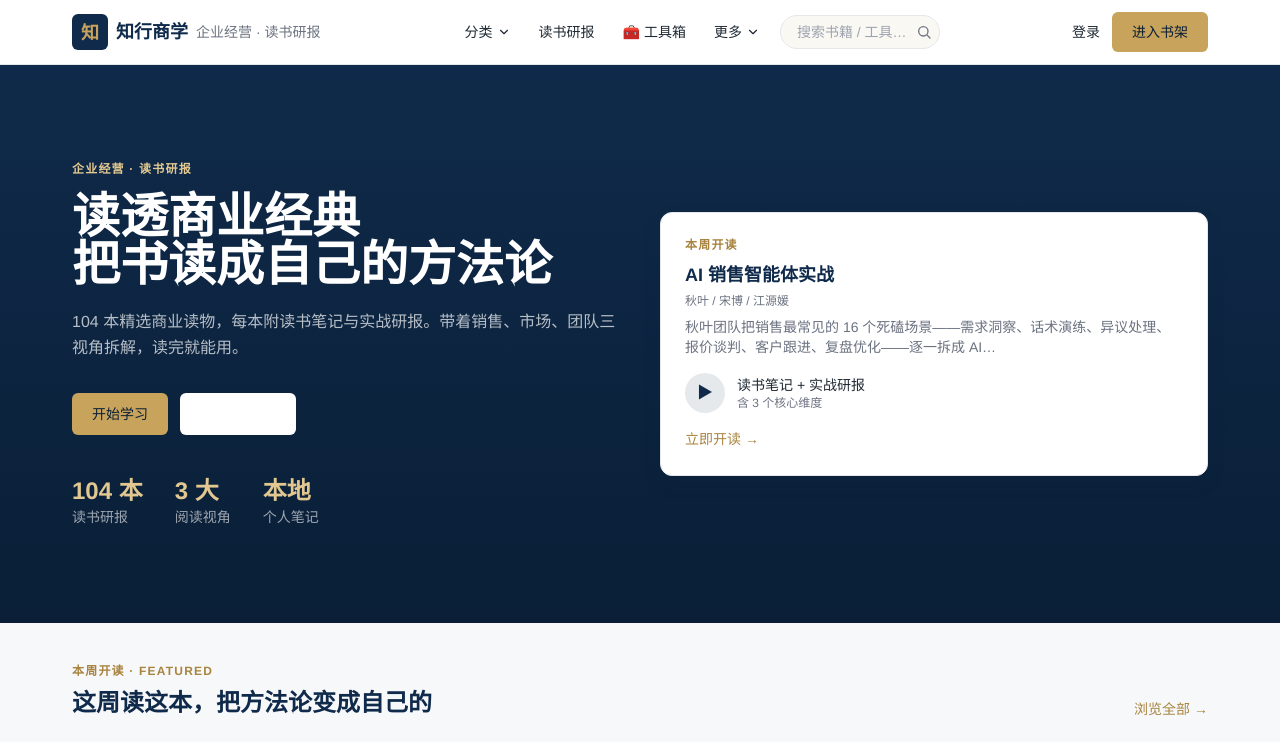
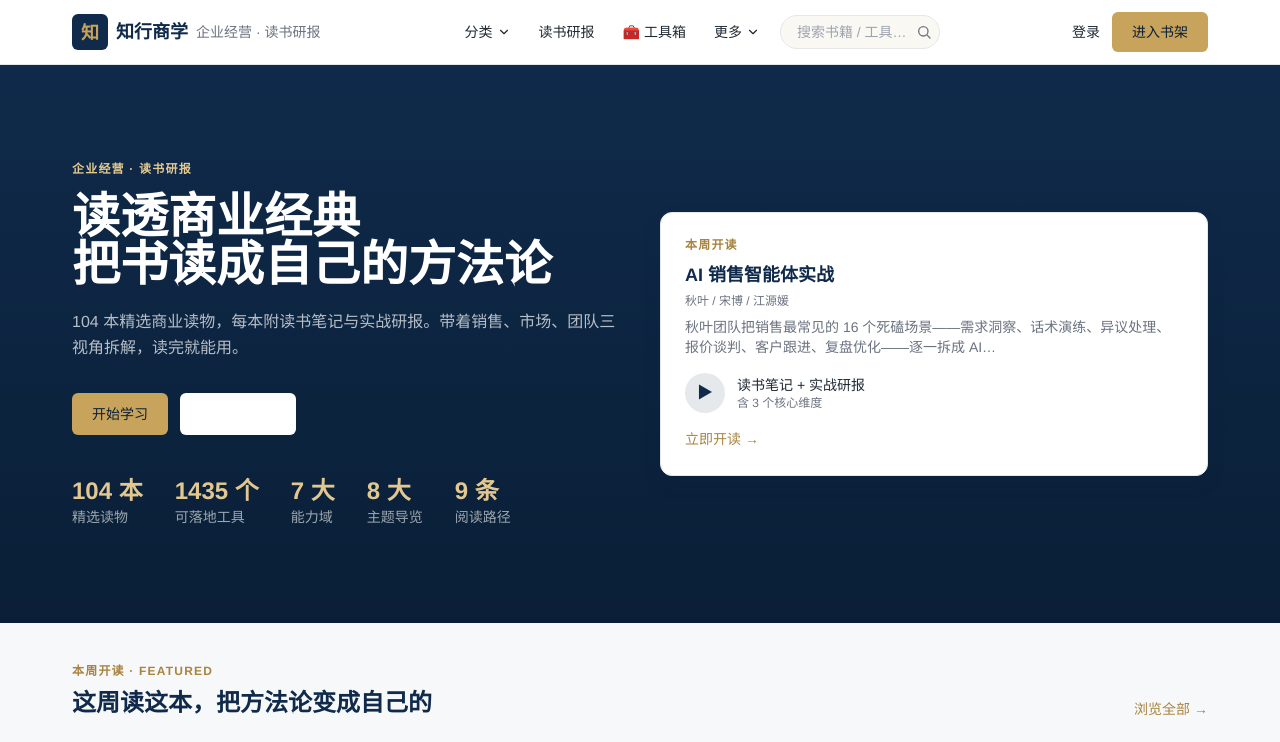
Before and after one commit to shadowlandcx/zhixing-shangxue, a Vue app: page / in a window 1280 px wide. Shown: the top 742 px of the page. Built offline with nearby package versions, Linux system fonts and the light colour scheme; the HTML template or start-up script is replaced by a standard one.

Commit message:
feat+fix: 政企ToG主题扩展至18本书 + 工具exampleRows标杆示例行修复（13文件45+处）

```diff
--- a/src/views/Home.vue
+++ b/src/views/Home.vue
@@ -51,6 +51,16 @@ function onSearch() {
   const kw = searchQ.value.trim()
   router.push(kw ? { path: '/search', query: { q: kw } } : { path: '/search' })
 }
+
+// 本地浏览计数：仅统计本浏览器累计浏览次数，不伪造全站数据
+const PAGE_VIEW_KEY = 'zhixing_page_views'
+const pageViews = ref(0)
+try {
+  const raw = localStorage.getItem(PAGE_VIEW_KEY)
+  const count = raw ? parseInt(raw, 10) || 0 : 0
+  localStorage.setItem(PAGE_VIEW_KEY, String(count + 1))
+  pageViews.value = count + 1
+} catch { /* localStorage 不可用时静默降级 */ }
 </script>
 
 <template>
@@ -69,10 +79,13 @@ function onSearch() {
           <button type="button" class="btn-gold" @click="scrollToTracks">开始学习</button>
           <router-link to="/books" class="btn-outline border-white/30 text-white hover:border-gold hover:text-gold">读书研报 →</router-link>
         </div>
-        <div class="mt-10 flex gap-8">
-          <div><div class="text-2xl font-bold text-gold-light">{{ books.length }} 本</div><div class="text-sm text-white/60">读书研报</div></div>
-          <div><div class="text-2xl font-bold text-gold-light">3 大</div><div class="text-sm text-white/60">阅读视角</div></div>
-          <div><div class="text-2xl font-bold text-gold-light">本地</div><div class="text-sm text-white/60">个人笔记</div></div>
+        <div class="mt-10 flex flex-wrap gap-8">
+          <div><div class="text-2xl font-bold text-gold-light">{{ books.length }} 本</div><div class="text-sm text-white/60">精选读物</div></div>
+          <div><div class="text-2xl font-bold text-gold-light">{{ allTools.length }} 个</div><div class="text-sm text-white/60">可落地工具</div></div>
+          <div><div class="text-2xl font-bold text-gold-light">{{ trackList.length }} 大</div><div class="text-sm text-white/60">能力域</div></div>
+          <div><div class="text-2xl font-bold text-gold-light">{{ themes.length }} 大</div><div class="text-sm text-white/60">主题导览</div></div>
+          <div><div class="text-2xl font-bold text-gold-light">{{ readingPaths.length }} 条</div><div class="text-sm text-white/60">阅读路径</div></div>
+          <div v-if="pageViews > 1"><div class="text-2xl font-bold text-gold-light">{{ pageViews }} 次</div><div class="text-sm text-white/60">本浏览器浏览</div></div>
         </div>
       </div>
       <div class="relative hidden lg:block">
```
